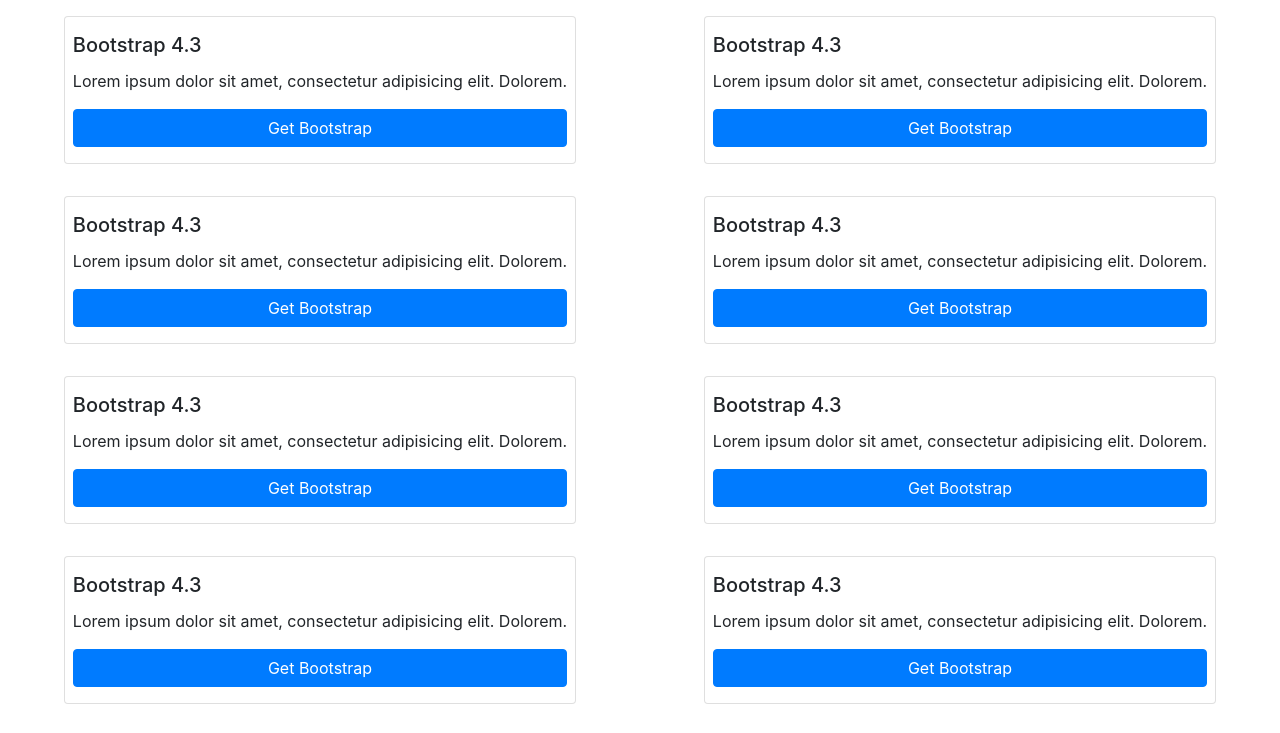
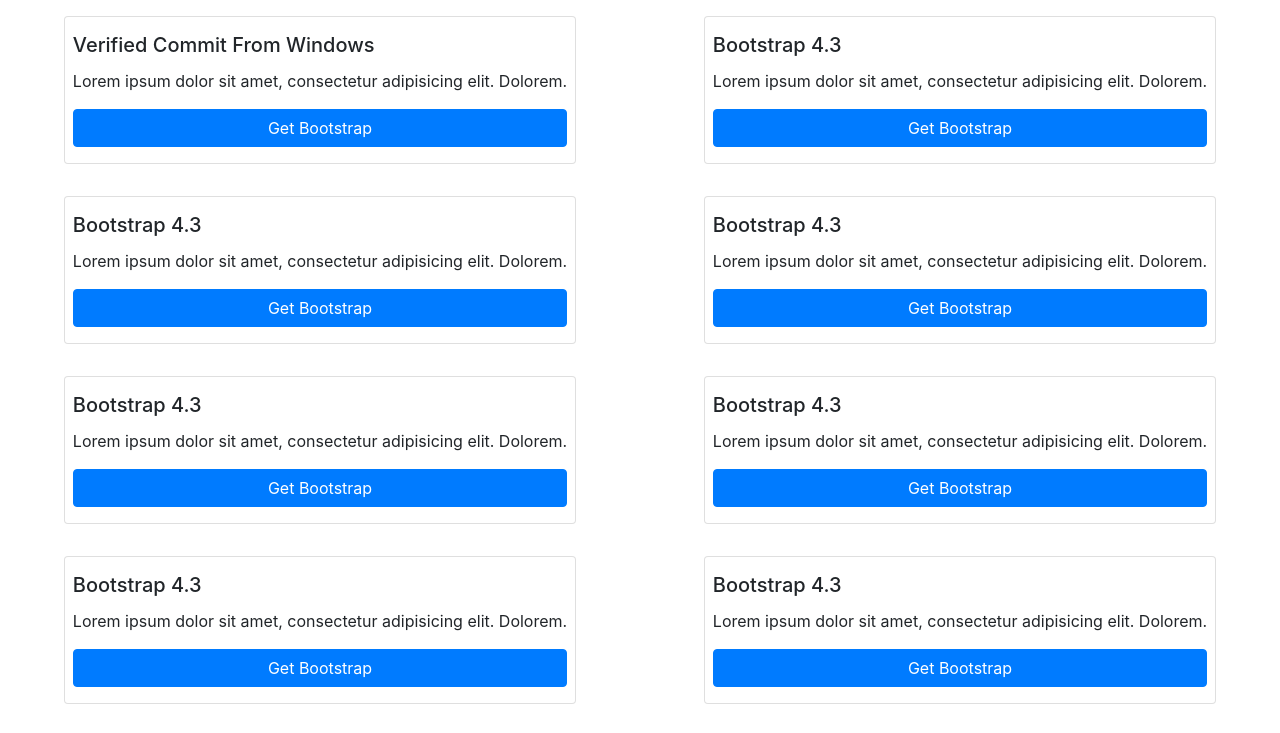
Before and after one commit to medyaalpa/gitwind, a plain HTML site: page index.html in a window 1280 px wide. Shown: the top 733 px of the page. Drawn offline with nearby package versions, Linux system fonts and the light colour scheme.

Commit message:
Verified Commit Test

```diff
--- a/index.html
+++ b/index.html
@@ -10,7 +10,7 @@
 </head>
 <body>
     <div class="card">
-        <h5 class="card-title">Bootstrap 4.3</h5>
+        <h5 class="card-title">Verified Commit From Windows</h5>
         <p class="card-text">Lorem ipsum dolor sit amet, consectetur adipisicing elit. Dolorem.</p>
         <button class="btn btn-primary">Get Bootstrap</button>
     </div>
```
